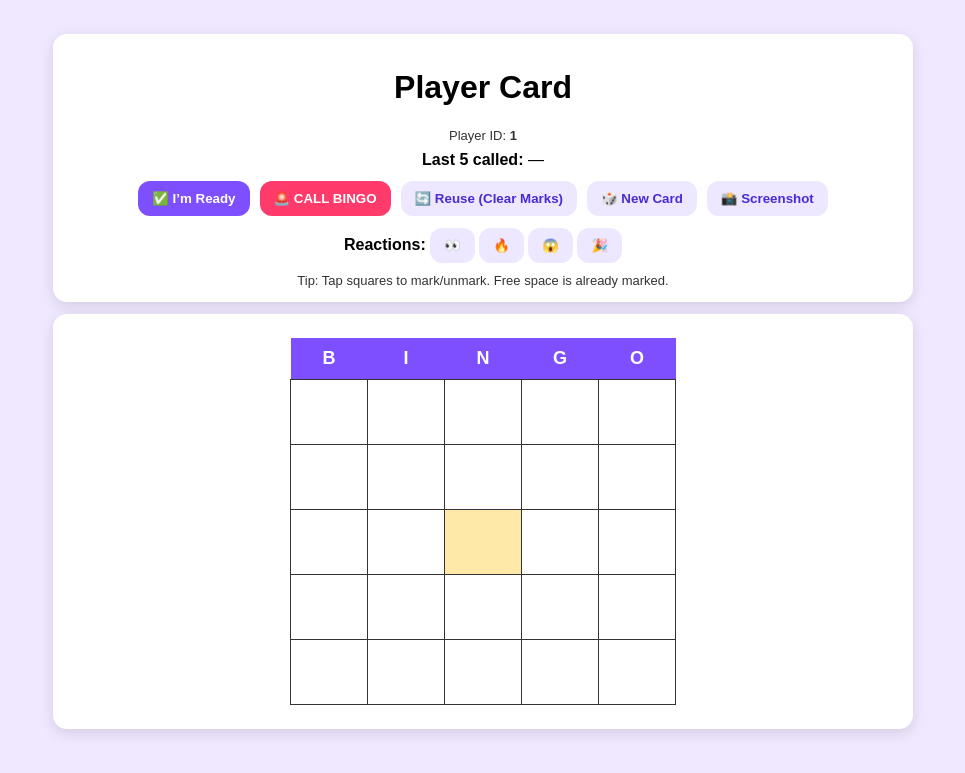
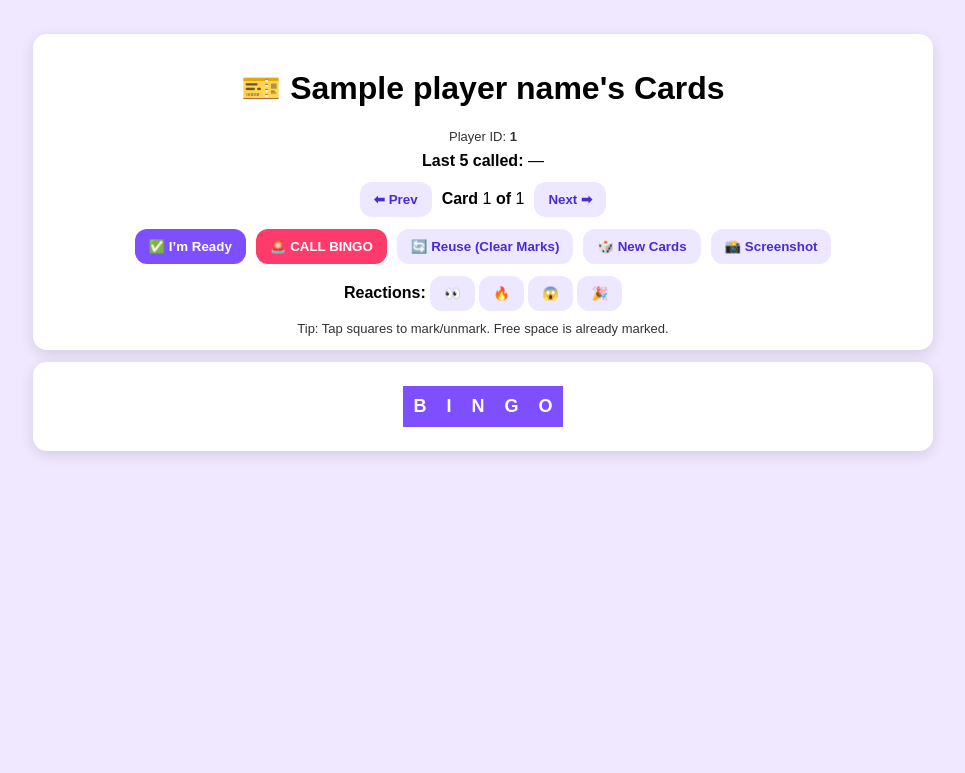
Before and after one commit to JessDoobie/JessDoobie-Live-Bingo-v3, a Flask app: template templates/cards.html in a window 1280 px wide. Shown: the top 773 px of the page, without its empty margins (157-1122 px from the left). Run offline with Flask 3, Linux system fonts and the light colour scheme; the template is opened without the code that fills it: most values are stand-ins (such as "Sample title", 1, 10 or a date in 2020); data that the repository does not hold is empty.

Commit message:
Update cards.html

```diff
--- a/templates/cards.html
+++ b/templates/cards.html
@@ -2,10 +2,10 @@
 <html>
 <head>
   <meta charset="utf-8" />
-  <title>Player Card</title>
+  <title>Player Cards</title>
   <style>
     body { font-family: Arial, sans-serif; background:#f0e8ff; text-align:center; padding:14px; }
-    .wrap { max-width:860px; margin:0 auto; }
+    .wrap { max-width:900px; margin:0 auto; }
     .panel { background:#fff; padding:14px; border-radius:14px; box-shadow:0 4px 14px rgba(0,0,0,.12); margin:12px 0; }
     .small { font-size:13px; opacity:.8; }
     .row { display:flex; gap:10px; justify-content:center; flex-wrap:wrap; align-items:center; }
@@ -14,32 +14,35 @@
     button.ghost { background:#ede7ff; color:#4a2bd1; }
     table { border-collapse: collapse; margin: 10px auto; }
     th { background:#7d4fff; color:white; padding:10px; font-size:18px; }
-    td {
-      border: 1px solid #333; width: 74px; height: 62px;
-      font-size: 18px; font-weight: 800; background: #fff;
-      cursor:pointer; user-select:none;
-    }
+    td { border: 1px solid #333; width: 74px; height: 62px; font-size: 18px; font-weight: 800; background: #fff; cursor:pointer; user-select:none; }
     td.marked { background:#b8ffcc; }
     td.free { background:#ffe9a8; }
     .react { background:#ede7ff; color:#4a2bd1; }
+    .nav { display:flex; justify-content:center; gap:10px; align-items:center; flex-wrap:wrap; }
   </style>
 </head>
 <body>
   <div class="wrap">
 
     <div class="panel">
-      <h1>Player Card</h1>
+      <h1>🎫 {{ player_name or "Player" }}'s Cards</h1>
       <div class="small">Player ID: <b id="pid">{{ player_id }}</b></div>
 
       <div style="margin-top:8px;">
         <b>Last 5 called:</b> <span id="last5">—</span>
       </div>
 
+      <div class="nav" style="margin-top:12px;">
+        <button id="prevBtn" class="ghost">⬅ Prev</button>
+        <div><b>Card</b> <span id="cardNum">1</span> <b>of</b> <span id="cardTotal">{{ total_cards }}</span></div>
+        <button id="nextBtn" class="ghost">Next ➡</button>
+      </div>
+
       <div class="row" style="margin-top:12px;">
         <button id="readyBtn">✅ I’m Ready</button>
         <button id="bingoBtn" class="danger">🚨 CALL BINGO</button>
         <button id="reuseBtn" class="ghost">🔄 Reuse (Clear Marks)</button>
-        <button id="newCardBtn" class="ghost">🎲 New Card</button>
+        <button id="newCardBtn" class="ghost">🎲 New Cards</button>
         <button id="shotBtn" class="ghost">📸 Screenshot</button>
       </div>
 
@@ -61,69 +64,90 @@
         <tr>
           <th>B</th><th>I</th><th>N</th><th>G</th><th>O</th>
         </tr>
-
-        {% for r in range(5) %}
-          <tr>
-            {% for c in range(5) %}
-              {% set val = card[r][c] %}
-              <td data-r="{{r}}" data-c="{{c}}"
-                  class="{% if r==2 and c==2 %}free marked{% endif %}">
-                {{ val }}
-              </td>
-            {% endfor %}
-          </tr>
-        {% endfor %}
+        <!-- grid injected by JS -->
+        <tbody id="gridBody"></tbody>
       </table>
     </div>
 
   </div>
 
-  <!-- Screenshot library -->
   <script src="https://cdn.jsdelivr.net/npm/html2canvas@1.4.1/dist/html2canvas.min.js"></script>
 
   <script>
     const playerId = "{{ player_id }}";
-    const marksKey = "bingo_marks_" + playerId;
+    const cards = {{ cards | tojson }};
+    const totalCards = cards.length;
 
-    function loadMarks() {
-      try { return JSON.parse(localStorage.getItem(marksKey) || "[]"); }
+    let currentIndex = 0; // 0-based
+
+    function marksKeyFor(index) {
+      return "bingo_marks_" + playerId + "_card_" + index;
+    }
+
+    function loadMarks(index) {
+      try { return JSON.parse(localStorage.getItem(marksKeyFor(index)) || "[]"); }
       catch { return []; }
     }
 
-    function saveMarks(marks) {
-      localStorage.setItem(marksKey, JSON.stringify(marks));
+    function saveMarks(index, marks) {
+      localStorage.setItem(marksKeyFor(index), JSON.stringify(marks));
     }
 
     function keyForCell(r,c){ return `${r},${c}`; }
 
+    function renderGrid() {
+      document.getElementById("cardNum").textContent = String(currentIndex + 1);
+
+      const grid = cards[currentIndex];
+      const tbody = document.getElementById("gridBody");
+      tbody.innerHTML = "";
+
+      for (let r = 0; r < 5; r++) {
+        const tr = document.createElement("tr");
+        for (let c = 0; c < 5; c++) {
+          const td = document.createElement("td");
+          td.dataset.r = String(r);
+          td.dataset.c = String(c);
+
+          const val = grid[r][c];
+          td.textContent = val;
+
+          if (r === 2 && c === 2) {
+            td.classList.add("free", "marked");
+          }
+          tr.appendChild(td);
+        }
+        tbody.appendChild(tr);
+      }
+
+      applyMarks();
+    }
+
     function applyMarks() {
-      const marks = new Set(loadMarks());
+      const marks = new Set(loadMarks(currentIndex));
       document.querySelectorAll("#bingoTable td").forEach(td => {
         const r = td.dataset.r, c = td.dataset.c;
         if (r == null || c == null) return;
 
+        const isFree = (r === "2" && c === "2");
         const k = keyForCell(r,c);
-        const isFree = (r === "2" && c === "2");
         if (isFree || marks.has(k)) td.classList.add("marked");
         else td.classList.remove("marked");
       });
     }
 
-    // Toggle marks
     document.getElementById("bingoTable").addEventListener("click", (e) => {
       const td = e.target.closest("td");
       if (!td) return;
 
       const r = td.dataset.r, c = td.dataset.c;
       if (r == null || c == null) return;
+      if (r === "2" && c === "2") return; // can't unmark free
 
-      // Don't allow unmarking FREE
-      if (r === "2" && c === "2") return;
-
-      const marks = new Set(loadMarks());
+      const marks = new Set(loadMarks(currentIndex));
       const k = keyForCell(r,c);
       if (marks.has(k)) marks.delete(k); else marks.add(k);
-      saveMarks([...marks]);
+      saveMarks(currentIndex, [...marks]);
       applyMarks();
     });
 
@@ -137,12 +161,22 @@
       return { ok: res.ok, status: res.status, data: payload };
     }
 
-    // Poll last 5 numbers
     async function refreshState() {
       const state = await (await fetch("/api/state")).json();
       document.getElementById("last5").textContent =
         (state.last5 && state.last5.length) ? state.last5.join(" · ") : "—";
     }
+
+    // Prev/Next
+    document.getElementById("prevBtn").addEventListener("click", () => {
+      currentIndex = (currentIndex - 1 + totalCards) % totalCards;
+      renderGrid();
+    });
+
+    document.getElementById("nextBtn").addEventListener("click", () => {
+      currentIndex = (currentIndex + 1) % totalCards;
+      renderGrid();
+    });
 
     // Ready
     let isReady = false;
@@ -152,7 +186,7 @@
       document.getElementById("readyBtn").textContent = isReady ? "✅ Ready (tap to unready)" : "✅ I’m Ready";
     });
 
-    // Call bingo
+    // Bingo
     document.getElementById("bingoBtn").addEventListener("click", async () => {
       if (!confirm("Call BINGO to the host?")) return;
       await postJSON("/api/bingo", { player_id: playerId });
@@ -162,51 +196,45 @@
     // Reactions
     document.querySelectorAll(".react").forEach(btn => {
       btn.addEventListener("click", async () => {
-        const emoji = btn.dataset.emoji;
-        await postJSON("/api/reaction", { emoji });
+        await postJSON("/api/reaction", { emoji: btn.dataset.emoji });
       });
     });
 
-    // Reuse = clear marks only
+    // Reuse = clear marks for current card
     document.getElementById("reuseBtn").addEventListener("click", () => {
-      localStorage.removeItem(marksKey);
+      localStorage.removeItem(marksKeyFor(currentIndex));
       isReady = false;
       document.getElementById("readyBtn").textContent = "✅ I’m Ready";
       applyMarks();
-      alert("Marks cleared ✅ Reusing same card.");
+      alert("Marks cleared ✅ Reusing this card.");
     });
 
-    // New card = regenerate numbers but keep same URL
+    // New Cards = regenerate all cards server-side, then reload page
     document.getElementById("newCardBtn").addEventListener("click", async () => {
-      if (!confirm("Generate a brand new card?")) return;
+      if (!confirm("Generate brand new card numbers for ALL your cards?")) return;
 
-      // clear marks + unready
-      localStorage.removeItem(marksKey);
+      // clear marks for all cards locally
+      for (let i = 0; i < totalCards; i++) localStorage.removeItem(marksKeyFor(i));
+
       isReady = false;
       document.getElementById("readyBtn").textContent = "✅ I’m Ready";
       await postJSON("/api/ready", { player_id: playerId, ready: false });
 
-      // ask server to regenerate card
       const res = await postJSON("/api/new_card", { player_id: playerId });
-      if (res.ok) {
-        // reload page to fetch new card values
-        window.location.reload();
-      } else {
-        alert("Could not generate a new card.");
-      }
+      if (res.ok) window.location.reload();
+      else alert("Could not generate new cards.");
     });
 
-    // Screenshot
+    // Screenshot current card
     document.getElementById("shotBtn").addEventListener("click", async () => {
-      const cardEl = document.getElementById("cardWrap");
-      const canvas = await html2canvas(cardEl, { backgroundColor: "#ffffff" });
+      const canvas = await html2canvas(document.getElementById("cardWrap"), { backgroundColor: "#ffffff" });
       const link = document.createElement("a");
-      link.download = "bingo-card.png";
+      link.download = `bingo-card-${currentIndex+1}.png`;
       link.href = canvas.toDataURL("image/png");
       link.click();
     });
 
-    applyMarks();
+    renderGrid();
     refreshState();
     setInterval(refreshState, 1500);
   </script>
```
